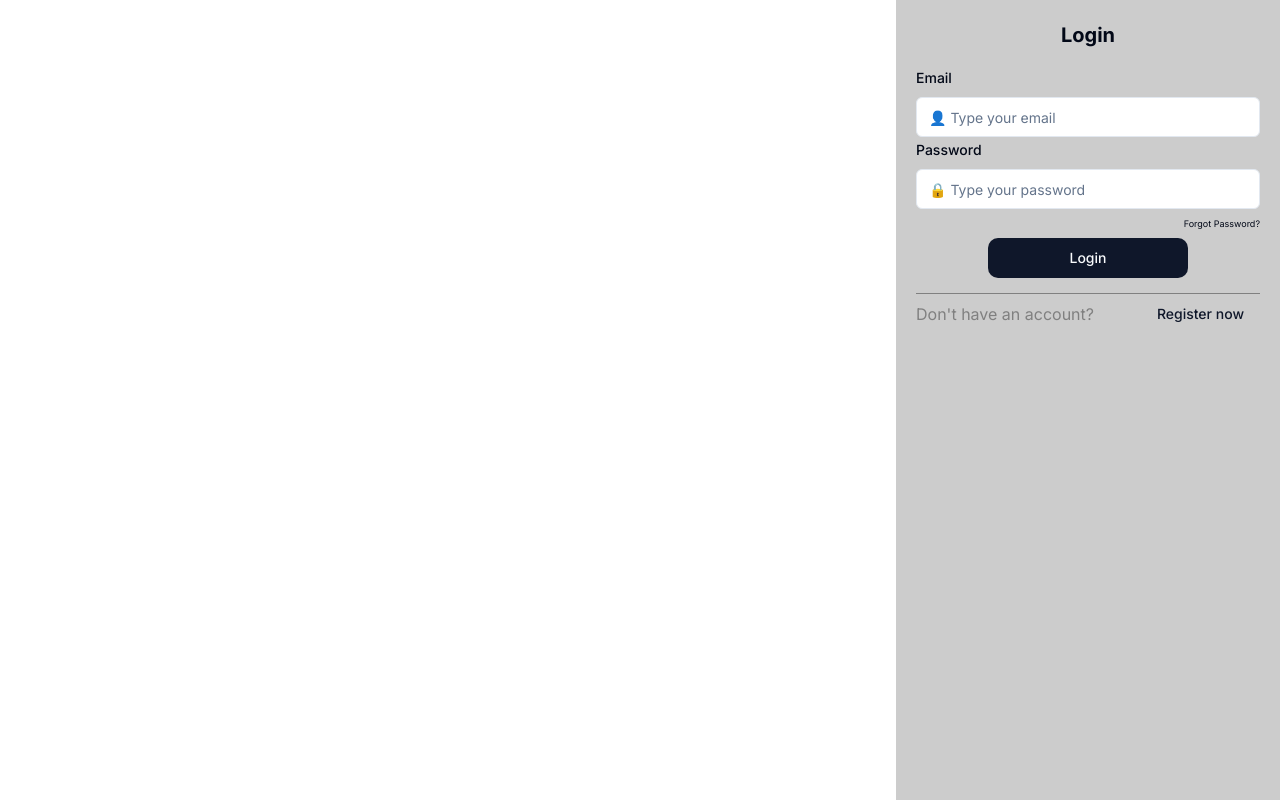
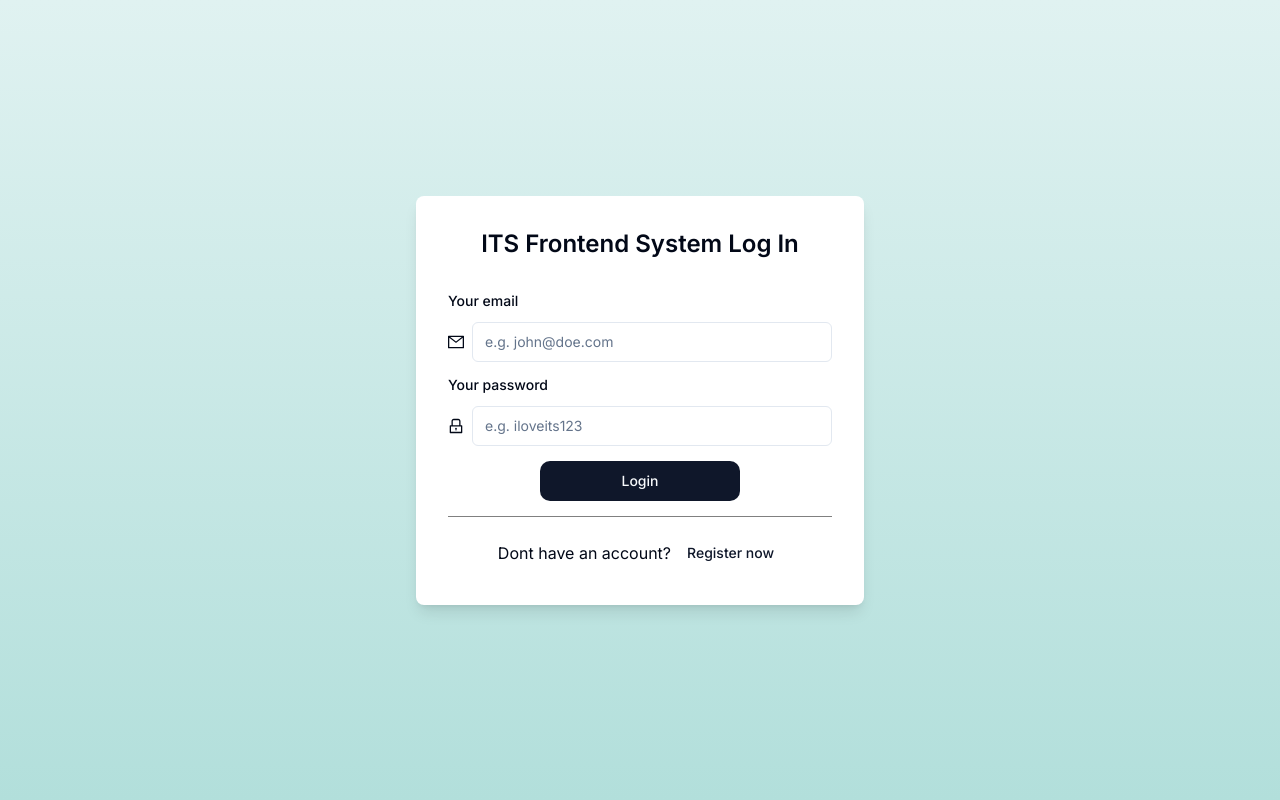
Before and after one commit to danielk0k/its-frontend-manager, a Next.js app: page /signin in a window 1280 px wide. Built offline with nearby package versions, Linux system fonts and the light colour scheme.

Commit message:
Update UI and UX for auth

```diff
--- a/package.json
+++ b/package.json
@@ -26,6 +26,7 @@
     "@radix-ui/react-tabs": "^1.0.4",
     "@tanstack/react-table": "^8.13.0",
     "@vercel/blob": "^0.22.1",
+    "antd": "^5.15.4",
     "bcrypt": "^5.1.1",
     "bcryptjs": "^2.4.3",
     "class-variance-authority": "^0.7.0",
--- a/src/app/(auth)/signin/page.tsx
+++ b/src/app/(auth)/signin/page.tsx
@@ -1,29 +1,33 @@
-import { Button } from "@/components/ui/button";
-import { LoginForm } from "@/components/auth/LoginForm";
-import Link from "next/link";
+import React from 'react';
+import { Button } from '@/components/ui/button';
+import { LoginForm } from '@/components/auth/LoginForm';
+import Link from 'next/link';
 
 export default async function SignInView() {
   return (
-    <div style={{ display: "flex", height: "100vh" }}>
-      <div style={{ flex: "70%" }}>{/* to add image */}</div>
-      <div style={{ flex: "30%", backgroundColor: "#ccc", padding: "20px" }}>
+<div className="flex justify-center items-center h-screen" style={{
+  background: `
+    linear-gradient(to bottom, #e0f2f1, #b2dfdb),
+    repeating-linear-gradient(
+      45deg,
+      rgba(178, 223, 219, 0.1),
+      rgba(178, 223, 219, 0.1) 10px,
+      transparent 10px,
+      transparent 20px
+    )
+  `
+}}>
+
+
+      <div className="max-w-md p-8 bg-white rounded-lg shadow-lg">
+        <h2 className="text-2xl font-semibold mb-7 text-center">ITS Frontend System Log In</h2>
         <LoginForm />
-        <div
-          style={{
-            justifyContent: "space-between",
-            alignItems: "center",
-            display: "flex",
-          }}
-        >
-          <div style={{ display: "flex" }}>
-            <p style={{ color: "gray" }}>{"Don't have an account?"}</p>
-          </div>
-          <div>
-            <Button variant="link">
-              <Link href="/signup">Register now</Link>
-            </Button>
-          </div>
-        </div>
+        <div className="mt-4 flex items-center justify-center">
+        <p className="ml-2">Dont have an account? </p>
+        <Button variant="link">
+          <Link href="/signup">Register now</Link>
+        </Button>
+      </div>
       </div>
     </div>
   );
--- a/src/app/(auth)/signup/page.tsx
+++ b/src/app/(auth)/signup/page.tsx
@@ -6,26 +6,27 @@ import { getSchools } from "@/actions/getSchools";
 export default async function SignUpView() {
   const schools = await getSchools()
   return (
-    <div style={{ display: "flex", height: "100vh" }}>
-      <div style={{ flex: "70%" }}>{/* to add image */}</div>
-      <div style={{ flex: "30%", backgroundColor: "#ccc", padding: "20px" }}>
+    <div className="flex justify-center items-center h-screen" style={{
+      background: `
+        linear-gradient(to bottom, #e0f2f1, #b2dfdb),
+        repeating-linear-gradient(
+          45deg,
+          rgba(178, 223, 219, 0.1),
+          rgba(178, 223, 219, 0.1) 10px,
+          transparent 10px,
+          transparent 20px
+        )
+      `
+    }}>
+      <div className="max-w-md p-8 bg-white rounded-lg shadow-lg">
+        <h2 className="text-2xl font-semibold mb-7 text-center">ITS Frontend System Sign Up</h2>
         <RegisterForm schools={schools} />
-        <div
-          style={{
-            justifyContent: "space-between",
-            alignItems: "center",
-            display: "flex",
-          }}
-        >
-          <div style={{ display: "flex" }}>
-            <p style={{ color: "gray" }}> Have an account? </p>
-          </div>
-          <div>
-            <Button variant="link">
-              <Link href="/signin">Login now</Link>
-            </Button>
-          </div>
-        </div>
+        <div className="mt-4 flex items-center justify-center">
+        <p className="ml-2">Have an account? </p>
+        <Button variant="link">
+          <Link href="/signin">Login now</Link>
+        </Button>
+      </div>
       </div>
     </div>
   );
--- a/src/components/auth/LoginForm.tsx
+++ b/src/components/auth/LoginForm.tsx
@@ -8,6 +8,7 @@ import { Button } from "@/components/ui/button"
 import { useRouter } from 'next/navigation';
 import { useState } from 'react';
 import { signIn } from 'next-auth/react';
+import { MailOutlined, LockOutlined } from '@ant-design/icons';
 
 import {
   Form,
@@ -19,16 +20,16 @@ import {
 } from "@/components/ui/form"
 
 const formSchema = z.object({
-    email: z.string(),
-    password: z.string(),
+  email: z.string().email({ message: 'Invalid email format' }),
+  password: z.string().min(6, { message: 'Password must be at least 6 characters' }),
 })
 
 type LoginUserInput = TypeOf<typeof formSchema>;
 
 export function LoginForm() {
     const router = useRouter();
-    const [error, setError] = useState('');
     const [submitting, setSubmitting] = useState(false);
+    const [error, setError] = useState<string | null>(null);
 
     const callbackUrl = '/courses';
     const form = useForm<z.infer<typeof formSchema>>({
@@ -44,10 +45,10 @@ export function LoginForm() {
         formState: { errors },
     } = form;
 
-
     const onSubmitHandler: SubmitHandler<LoginUserInput> = async (values) => {
         try {
           setSubmitting(true);
+          setError(null);
 
           const res = await signIn('credentials', {
             redirect: false,
@@ -63,37 +64,42 @@ export function LoginForm() {
             router.push(callbackUrl);
           } else {
             reset({ password: '' });
-            const message = 'invalid email or password';
+            const message = "Invalid email or password";
             setError(message);
           }
         } catch (error: any) {
-
           setError(error.message);
         } finally {
           setSubmitting(false);
         }
       };
 
-    function handleForgotPasswordClick() {
-        console.log("Forgot password clicked");
-    }
-
     return (
         <Form {...form}>
-            <div style={{ display: 'flex', justifyContent: 'center', alignItems: 'center', paddingBottom: 15 }}>
-                <p style={{ fontWeight: "bold", fontSize: 20}}> Login</p>
-            </div>
+          {error && (
+            <p style={{
+              backgroundColor: '#ffcccc',
+              fontWeight: '500',
+              color: 'red',
+              padding: '10px',
+              borderRadius: '5px',
+              marginBottom: '10px',
+            }}>{error}</p>
+          )}
             <form onSubmit={handleSubmit(onSubmitHandler)}>
                 <FormField
                 control={form.control}
                 name="email"
                 render={({ field }) => (
                     <FormItem>
-                    <FormLabel>Email</FormLabel>
+                    <FormLabel>Your email</FormLabel>
                     <FormControl>
-                        <Input placeholder="👤 Type your email" {...register('email')} />
+                    <div style={{display: 'flex', alignItems: 'center', marginBottom: 10, marginTop: 10 }}>
+                      <MailOutlined style={{marginRight: 8}}/>
+                      <Input style={{ width: "500px" }} placeholder="e.g. john@doe.com" {...register('email')}/>
+                    </div>
                     </FormControl>
-                    <FormMessage />
+                    <FormMessage/>
                     </FormItem>
                 )}
                 />
@@ -102,21 +108,22 @@ export function LoginForm() {
                 name="password"
                 render={({ field }) => (
                     <FormItem>
-                    <FormLabel>Password</FormLabel>
+                    <FormLabel>Your password</FormLabel>
                     <FormControl>
-                        <Input type="password" placeholder="🔒 Type your password" {...register('password')} />
+                    <div style={{display: 'flex', alignItems: 'center', marginBottom: 5, marginTop: 10 }}>
+                      <LockOutlined style={{marginRight: 8}}/>
+                      <Input type="password" placeholder="e.g. iloveits123" {...register('password')}/>
+                    </div>
                     </FormControl>
-                    <FormMessage />
+                    <FormMessage/>
                     </FormItem>
                 )}
                 />
 
-                <div style={{ textAlign: 'right' }}>
-                    <a href='#' onClick={handleForgotPasswordClick} style={{ fontSize: 9}} >Forgot Password?</a>
-                </div>
-
-                <div style={{ textAlign: 'center', paddingBottom: 15, paddingTop: 5 }}>
-                    <Button type="submit" style={{ width: 200, borderRadius: 10 }}>Login</Button>
+                <div style={{ textAlign: 'center', paddingBottom: 15, paddingTop: 10 }}>
+                    <Button type="submit" style={{ width: 200, borderRadius: 10 }} disabled={submitting}>
+                      {submitting ? 'Logging in...' : 'Login'}
+                    </Button>
                 </div>
             </form>
 
--- a/src/components/auth/RegisterForm.tsx
+++ b/src/components/auth/RegisterForm.tsx
@@ -1,5 +1,6 @@
 "use client";
 
+import React, { useState } from "react";
 import { zodResolver } from "@hookform/resolvers/zod";
 import { SubmitHandler, useForm } from "react-hook-form";
 import { z, TypeOf } from "zod";
@@ -24,16 +25,21 @@ import {
   FormMessage,
 } from "@/components/ui/form";
 import { School } from "@prisma/client";
+import { MailOutlined, LockOutlined, BankOutlined } from '@ant-design/icons';
 
 const formSchema = z.object({
-  email: z.string(),
-  password: z.string(),
-  institution: z.string(),
+  email: z.string().email({ message: 'Invalid email format' }),
+  password: z.string().min(6, { message: 'Password must be at least 6 characters' }),
+  institution: z.string().min(1, { message: 'Select a valid institution '}),
 });
 
 type CreateUserInput = TypeOf<typeof formSchema>;
 
 export function RegisterForm({ schools }: { schools: School[] }) {
+  const [submitting, setSubmitting] = useState(false);
+  const [error, setError] = useState<string | null>(null);
+  const [success, setSuccess] = useState<boolean>(false);
+
   const form = useForm<z.infer<typeof formSchema>>({
     resolver: zodResolver(formSchema),
     defaultValues: {
@@ -52,6 +58,9 @@ export function RegisterForm({ schools }: { schools: School[] }) {
 
   const onSubmitHandler: SubmitHandler<CreateUserInput> = async (values) => {
     try {
+      setSubmitting(true);
+      setError(null);
+
       const res = await fetch("/api/register", {
         method: "POST",
         body: JSON.stringify(values),
@@ -59,43 +68,63 @@ export function RegisterForm({ schools }: { schools: School[] }) {
           "Content-Type": "application/json",
         },
       });
+
       if (!res.ok) {
         const message = (await res.json()).message;
+        if (message.includes('Invalid `prisma.user.create()` invocation')) {
+          setError('This email address is already registered.');
+        } else {
+          setError('An error occurred during registration.');
+        }
         return;
       }
 
-      signIn(undefined, { callbackUrl: "/" });
+      setSuccess(true);
+      setTimeout(() => {
+        signIn(undefined, { callbackUrl: "/" });
+      }, 3000);
+
     } catch (error) {
       console.error(error)
+    } finally {
+      setSubmitting(false);
     }
   };
 
   return (
     <Form {...form}>
-      <div
-        style={{
-          display: "flex",
-          justifyContent: "center",
-          alignItems: "center",
-          paddingBottom: 15,
-        }}
-      >
-        <p style={{ fontWeight: "bold", fontSize: 20 }}>
-          {" "}
-          Account Registration
-        </p>
-      </div>
+        {error && (
+          <p style={{
+            backgroundColor: '#ffcccc',
+            fontWeight: '500',
+            color: 'red',
+            padding: '10px',
+            borderRadius: '5px',
+            marginBottom: '10px',
+          }}>{error}</p>
+        )}
+        {success && (
+          <p style={{
+            backgroundColor: '#ccffcc',
+            fontWeight: '500',
+            color: 'green',
+            padding: '10px',
+            borderRadius: '5px',
+            marginBottom: '10px',
+            fontSize: '10px'
+          }}>Registration successful. Redirecting to sign-in...</p>
+        )}
       <form onSubmit={handleSubmit(onSubmitHandler)}>
         <FormField
           name="email"
           render={({ field }) => (
             <FormItem>
-              <FormLabel>Email</FormLabel>
+              <FormLabel>Your email</FormLabel>
               <FormControl>
-                <Input
-                  placeholder="👤 Type your email"
-                  {...register("email")}
-                />
+              <div style={{display: 'flex', alignItems: 'center', marginBottom: 10, marginTop: 10 }}>
+                <MailOutlined style={{marginRight: 8}}/>
+                <Input style={{width: "500px" }}placeholder="e.g. john@doe.com" {...register('email')}/>
+              </div>
               </FormControl>
               <FormMessage />
             </FormItem>
@@ -106,13 +135,12 @@ export function RegisterForm({ schools }: { schools: School[] }) {
           name="password"
           render={({ field }) => (
             <FormItem>
-              <FormLabel>Password</FormLabel>
+              <FormLabel>Your password</FormLabel>
               <FormControl>
-                <Input
-                  type="password"
-                  placeholder="🔒 Type your password"
-                  {...register("password")}
-                />
+              <div style={{display: 'flex', alignItems: 'center', marginBottom: 5, marginTop: 10 }}>
+                <LockOutlined style={{marginRight: 8}}/>
+                <Input type="password" placeholder="e.g. iloveits123" {...register('password')}/>
+              </div>
               </FormControl>
               <FormMessage />
             </FormItem>
@@ -124,19 +152,21 @@ export function RegisterForm({ schools }: { schools: School[] }) {
           name="institution"
           render={({ field }) => (
             <FormItem>
-              <FormLabel>Institution</FormLabel>
+              <FormLabel>Your institution</FormLabel>
               <Select onValueChange={field.onChange} defaultValue={field.value}>
                 <FormControl>
+                <div style={{display: 'flex', alignItems: 'center', marginBottom: 5, marginTop: 10 }}>
+                  <BankOutlined style={{marginRight: 8}}/>
                   <SelectTrigger>
                     <SelectValue
-                      placeholder="🏫 Select Institution"
+                      placeholder="Select Institution"
                       {...register("institution")}
                     />
                   </SelectTrigger>
+                </div>
                 </FormControl>
                 <SelectContent>
                   <SelectGroup>
-                    <SelectLabel>Schools</SelectLabel>
                     {schools.map((school) => (
                       <SelectItem key={school.id} value={school.id}>
                         {school.name}
@@ -151,7 +181,7 @@ export function RegisterForm({ schools }: { schools: School[] }) {
         />
         <div style={{ textAlign: "center", paddingBottom: 15, paddingTop: 20 }}>
           <Button type="submit" style={{ width: 200, borderRadius: 10 }}>
-            Register
+            {submitting ? "Registering..." : "Register"}
           </Button>
         </div>
       </form>
```
Also changed, not shown: public/landing_page_background.jpg (deleted), 1 other file (tests, documents, lock files or other folders).
